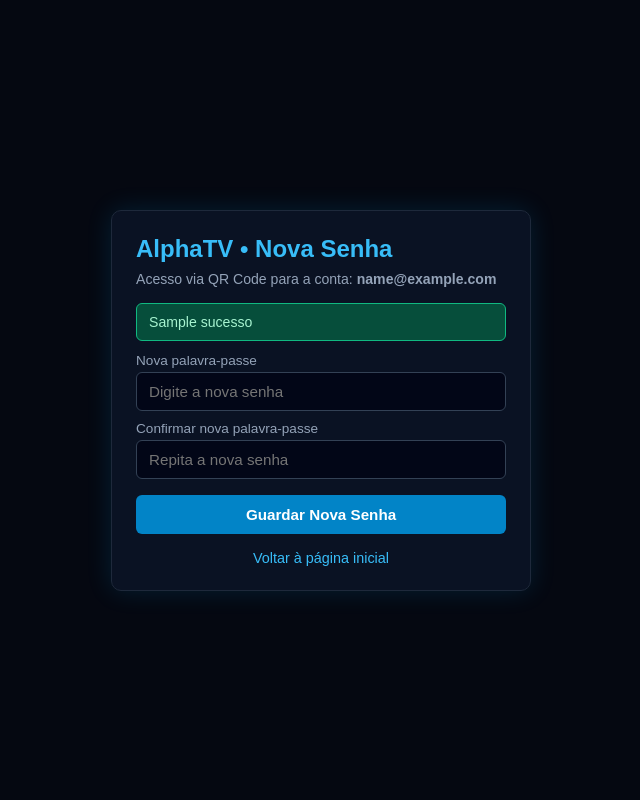
After one commit to lucianoabraao5-boop/AlphaTV, a Node project: template views/nova-senha.ejs in a window 1280 px wide. The commit adds this page. Shown: the whole page, without its empty margins (319-959 px from the left). Run offline with Node 20 templates, Linux system fonts and the light colour scheme; the template is opened without the code that fills it: most values are stand-ins (such as "Sample title", 1, 10 or a date in 2020).

Commit message:
Permitir leitura do QR no telefone para criar nova senha

```diff
--- a/models/User.js
+++ b/models/User.js
@@ -41,6 +41,8 @@ const userSchema = new mongoose.Schema(
     telefone: { type: String, default: "" },
     codigoRecuperacao: { type: String, default: null },
     codigoRecuperacaoExpira: { type: Date, default: null },
+    resetTokenHash: { type: String, default: null },
+    resetTokenExpiresAt: { type: Date, default: null },
 
     // Período gratuito de 7 dias e subscrição confirmada
     trialEndsAt: {
--- a/routes/userRoutes.js
+++ b/routes/userRoutes.js
@@ -18,6 +18,8 @@ router.get("/login", userController.mostrarPaginaAcesso);
 router.post("/cadastrar", userController.cadastrar);
 router.post("/login", userController.login);
 router.get("/logout", userController.logout);
+router.get("/recuperar-senha", userController.mostrarNovaSenha);
+router.post("/recuperar-senha", userController.salvarNovaSenha);
 
 // Planos (30, 60, 90, 180 dias), pagamento + confirmação, recibo e código promocional
 router.get("/subscricao", verificarSessao, userController.mostrarSubscricao);
--- /dev/null
+++ b/views/nova-senha.ejs
@@ -0,0 +1,113 @@
+<!DOCTYPE html>
+<html lang="pt">
+<head>
+  <meta charset="UTF-8" />
+  <meta name="viewport" content="width=device-width, initial-scale=1.0" />
+  <title>AlphaTV | Criar Nova Senha</title>
+  <style>
+    * { box-sizing: border-box; }
+    body {
+      background-color: #050811;
+      color: #e2e8f0;
+      font-family: Arial, sans-serif;
+      margin: 0;
+      padding: 24px;
+      min-height: 100vh;
+      display: flex;
+      align-items: center;
+      justify-content: center;
+    }
+    .card {
+      width: 100%;
+      max-width: 420px;
+      background: rgba(11, 19, 36, 0.95);
+      border: 1px solid #1e293b;
+      border-radius: 10px;
+      padding: 24px;
+      box-shadow: 0 0 26px rgba(0, 180, 255, 0.14);
+    }
+    h2 { margin: 0 0 8px 0; color: #38bdf8; }
+    p.sub { color: #94a3b8; font-size: 0.88rem; margin: 0 0 16px 0; }
+    label { display: block; font-size: 0.85rem; color: #94a3b8; margin: 10px 0 4px 0; }
+    input {
+      width: 100%;
+      padding: 10px 12px;
+      border-radius: 6px;
+      border: 1px solid #334155;
+      background: #020617;
+      color: #f8fafc;
+      font-size: 0.95rem;
+    }
+    .btn {
+      margin-top: 16px;
+      width: 100%;
+      background: #0284c7;
+      color: #ffffff;
+      border: none;
+      padding: 11px 14px;
+      border-radius: 6px;
+      font-size: 0.95rem;
+      font-weight: bold;
+      cursor: pointer;
+    }
+    .btn:hover { background: #0ea5e9; }
+    .erro {
+      background: #7f1d1d;
+      color: #fecaca;
+      border: 1px solid #dc2626;
+      padding: 10px 12px;
+      border-radius: 6px;
+      margin-bottom: 12px;
+      font-size: 0.88rem;
+    }
+    .sucesso {
+      background: #064e3b;
+      color: #a7f3d0;
+      border: 1px solid #10b981;
+      padding: 10px 12px;
+      border-radius: 6px;
+      margin-bottom: 12px;
+      font-size: 0.88rem;
+    }
+    .voltar {
+      display: block;
+      text-align: center;
+      margin-top: 16px;
+      color: #38bdf8;
+      text-decoration: none;
+      font-size: 0.9rem;
+    }
+  </style>
+</head>
+<body>
+  <div class="card">
+    <h2>AlphaTV • Nova Senha</h2>
+    <p class="sub">Acesso via QR Code para a conta: <strong><%= email || "—" %></strong></p>
+
+    <% if (erro) { %>
+      <div class="erro"><%= erro %></div>
+    <% } %>
+
+    <% if (sucesso) { %>
+      <div class="sucesso"><%= sucesso %></div>
+    <% } %>
+
+    <% if (token && email) { %>
+      <form action="/recuperar-senha" method="POST">
+        <input type="hidden" name="token" value="<%= token %>" />
+        <input type="hidden" name="email" value="<%= email %>" />
+
+        <label for="novaSenha">Nova palavra-passe</label>
+        <input type="password" id="novaSenha" name="novaSenha" placeholder="Digite a nova senha" required />
+
+        <label for="confirmarSenha">Confirmar nova palavra-passe</label>
+        <input type="password" id="confirmarSenha" name="confirmarSenha" placeholder="Repita a nova senha" required />
+
+        <button type="submit" class="btn">Guardar Nova Senha</button>
+      </form>
+    <% } %>
+
+    <a href="/" class="voltar">Voltar à página inicial</a>
+  </div>
+</body>
+</html>
```
Also changed, not shown: controllers/userController.js (+133 -32 lines), views/index.ejs (+7 -2 lines).
